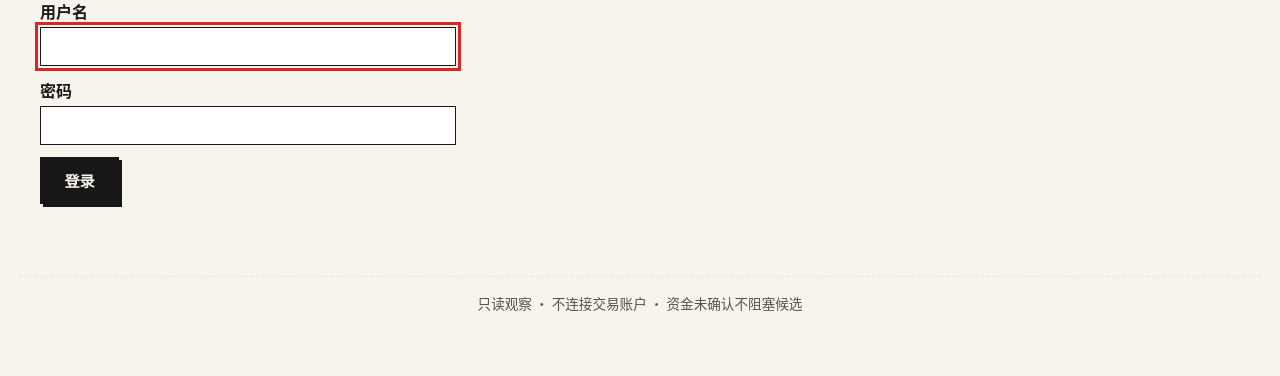
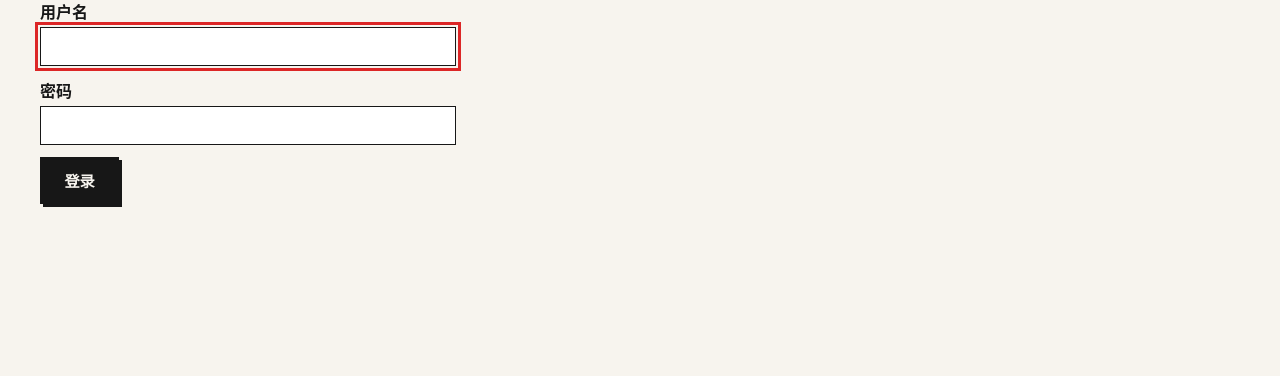
Before and after one commit to HazelKahlil/StockWatcher, a FastAPI app: page / in a window 1280 px wide. Shown: the part 195-571 px from the top of the page. Run offline with FastAPI, Linux system fonts and the light colour scheme.

Commit message:
fix(web): apply live title and footer review

```diff
--- a/src/stock_watcher/server/static/app.css
+++ b/src/stock_watcher/server/static/app.css
@@ -147,16 +147,6 @@ main {
   max-width: 1240px;
   margin: 0 auto;
   padding: 1.5rem 1.25rem;
-}
-
-.footer {
-  max-width: 1240px;
-  margin: 3rem auto 1.5rem;
-  padding: 1rem 1.25rem 0;
-  border-top: 1px dashed var(--line);
-  color: var(--muted);
-  font-size: 0.85rem;
-  text-align: center;
 }
 
 h1, h2, h3 { font-family: var(--font-sans); margin-top: 0; }
@@ -322,10 +312,11 @@ label { font-weight: 700; }
 
 .hero-title {
   font-family: var(--font-sans);
-  font-size: 2.1rem;
+  font-size: clamp(2.5rem, 4.5vw, 3.225rem);
   font-weight: 650;
   margin: 0 0 0.3rem 0;
-  letter-spacing: -0.5px;
+  letter-spacing: -0.04em;
+  line-height: 1.05;
 }
 
 .live-clock {
@@ -866,6 +857,7 @@ th { font-weight: 800; font-family: var(--font-serif); }
   .topbar .account { width: 100%; margin-left: 0; }
   .account-item { flex: 1; }
   main { padding: 0.8rem; }
+  .hero-title { font-size: 2.25rem; }
   .display-name { font-size: 2rem; }
   .cards { grid-template-columns: 1fr; }
 }
--- a/src/stock_watcher/server/templates/base.html
+++ b/src/stock_watcher/server/templates/base.html
@@ -4,7 +4,7 @@
 <meta charset="utf-8">
 <meta name="viewport" content="width=device-width, initial-scale=1">
 <title>{% block title %}StockWatcher{% endblock %}</title>
-<link rel="stylesheet" href="/static/app.css?v=9">
+<link rel="stylesheet" href="/static/app.css?v=10">
 <meta name="color-scheme" content="light dark">
 {% if user %}<meta name="csrf-token" content="{{ csrf }}">{% endif %}
 </head>
@@ -28,9 +28,6 @@
 <main id="main">
 {% block content %}{% endblock %}
 </main>
-<footer class="footer">
-  只读观察 · 不连接交易账户 · 资金未确认不阻塞候选
-</footer>
 {% if user %}
 <script type="module" src="/static/app.js?v=5"></script>
 {% block scripts %}{% endblock %}
--- a/src/stock_watcher/server/templates/dashboard.html
+++ b/src/stock_watcher/server/templates/dashboard.html
@@ -82,5 +82,5 @@
 </div>
 {% endblock %}
 {% block scripts %}
-<script type="module" src="/static/dashboard.js?v=7"></script>
+<script type="module" src="/static/dashboard.js?v=8"></script>
 {% endblock %}
```
Also changed, not shown: src/stock_watcher/server/static/dashboard.js (+6 -4 lines), docs/visions/web-internal-test-v1/README.md.
